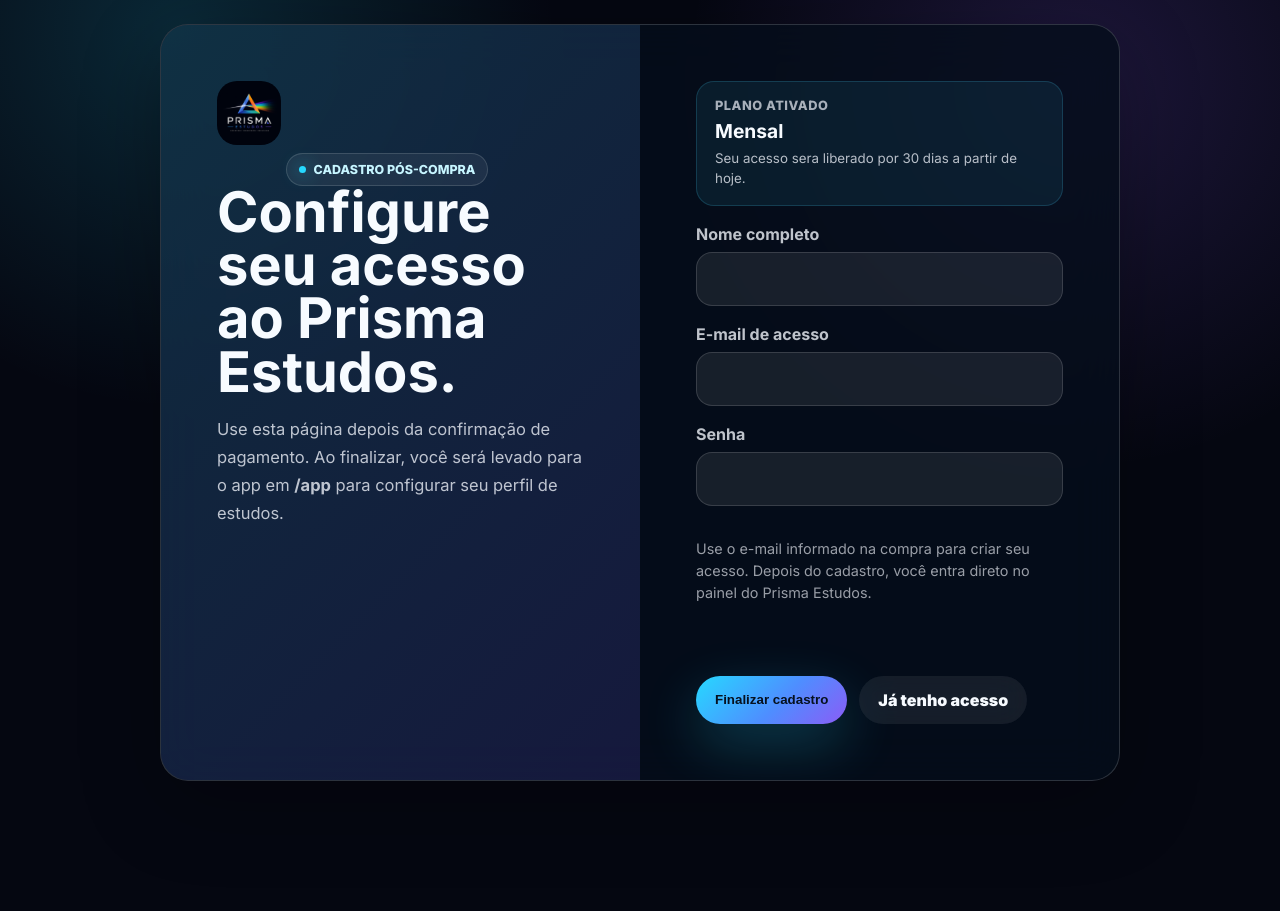
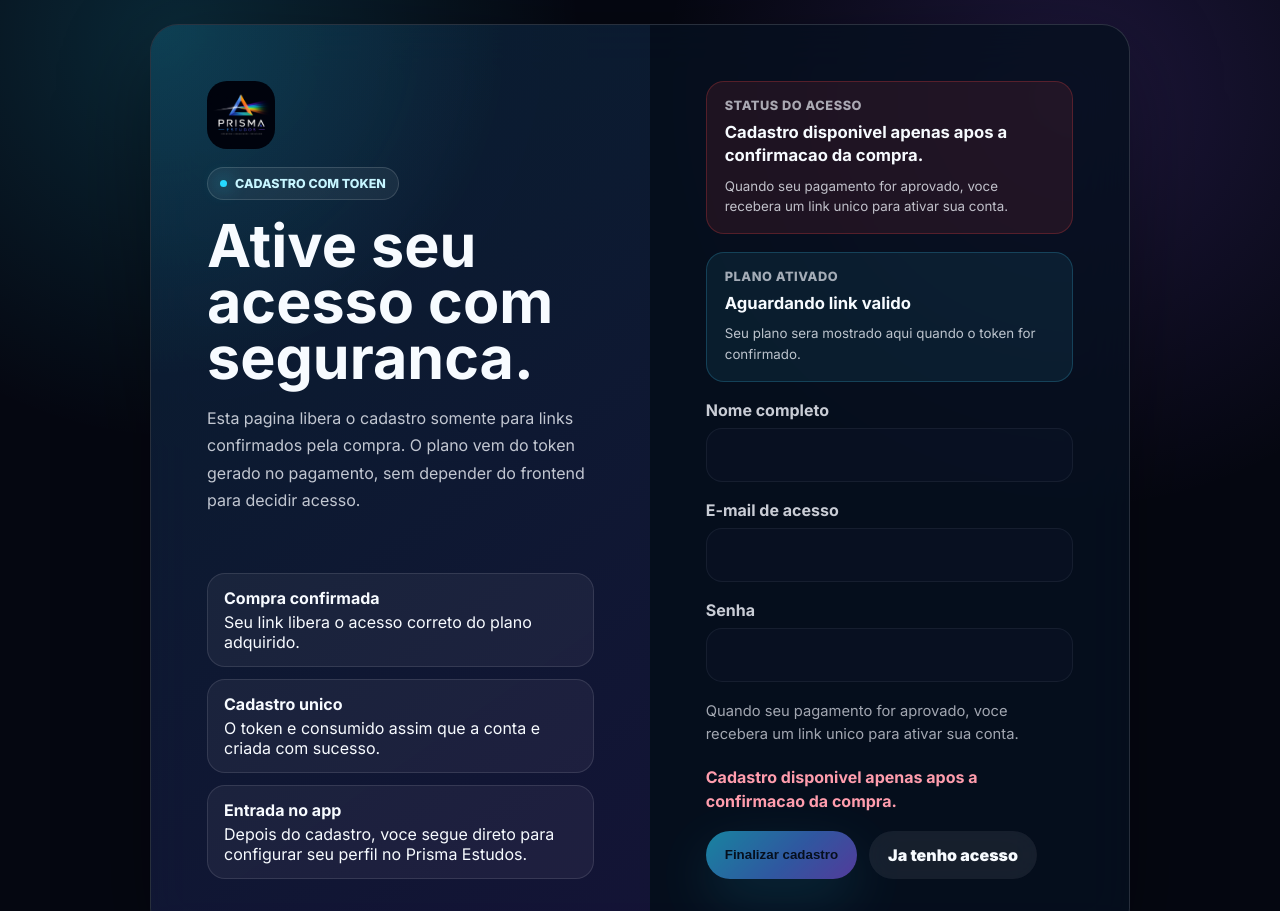
Before and after one commit to estudosprisma-pixel/frontend-prismaestudos, a plain HTML site: page cadastro/index.html in a window 1280 px wide. Shown: the top 911 px of the page. Before the commit the page ends 805 px from the top, so only its background shows below. Drawn offline with Linux system fonts and the light colour scheme.

Commit message:
Liga cadastro ao token de pagamento

```diff
--- a/cadastro/cadastro.js
+++ b/cadastro/cadastro.js
@@ -8,54 +8,71 @@ const PLAN_CONFIG = {
   mensal: {
     label: "Mensal",
     days: 30,
-    description: "Seu acesso sera liberado por 30 dias a partir de hoje."
+    description: "Seu acesso sera liberado por 30 dias a partir da ativacao."
   },
   semestral: {
     label: "Semestral",
     days: 180,
-    description: "Seu acesso sera liberado por 180 dias a partir de hoje."
+    description: "Seu acesso sera liberado por 180 dias a partir da ativacao."
   },
   anual: {
     label: "Anual",
     days: 365,
-    description: "Seu acesso sera liberado por 365 dias a partir de hoje."
+    description: "Seu acesso sera liberado por 365 dias a partir da ativacao."
   }
 };
 
 const params = new URLSearchParams(window.location.search);
-const plan = PLAN_CONFIG[params.get("plano")] ? params.get("plano") : "mensal";
+const token = String(params.get("token") || "").trim();
 
 const form = document.querySelector("#signup-form");
+const submitButton = document.querySelector("#signup-submit");
 const message = document.querySelector("#signup-message");
-const button = form?.querySelector('button[type="submit"]');
+const help = document.querySelector("#signup-help");
+const stateCard = document.querySelector("#signup-state");
 const planName = document.querySelector("#signup-plan-name");
 const planDescription = document.querySelector("#signup-plan-description");
+const nameInput = document.querySelector("#signup-name");
+const emailInput = document.querySelector("#signup-email");
+const passwordInput = document.querySelector("#signup-password");
 
-if (planName) planName.textContent = PLAN_CONFIG[plan].label;
-if (planDescription) planDescription.textContent = PLAN_CONFIG[plan].description;
+let activePlan = null;
+let activeEmail = "";
+
+disableForm();
+
+if (!token) {
+  setBlockedState(
+    "Cadastro disponivel apenas apos a confirmacao da compra.",
+    "Quando seu pagamento for aprovado, voce recebera um link unico para ativar sua conta."
+  );
+} else {
+  validateToken();
+}
 
 form?.addEventListener("submit", async (event) => {
   event.preventDefault();
 
-  const name = document.querySelector("#signup-name").value.trim();
-  const email = document.querySelector("#signup-email").value.trim().toLowerCase();
-  const password = document.querySelector("#signup-password").value;
-
-  if (!name || !email || password.length < 6) {
-    setMessage("Preencha nome, e-mail e uma senha com pelo menos 6 caracteres.", true);
+  if (!token || !activePlan) {
+    setMessage("Link invalido, expirado ou ja utilizado.", true);
     return;
   }
 
-  button.disabled = true;
-  button.textContent = "Criando acesso...";
-  setMessage(`Ativando plano ${PLAN_CONFIG[plan].label}...`, false);
+  submitButton.disabled = true;
+  submitButton.textContent = "Criando acesso...";
+  setMessage("Finalizando seu cadastro...", false);
 
   try {
     const response = await fetch(`${API_BASE}/auth/register`, {
       method: "POST",
       headers: { "Content-Type": "application/json" },
       credentials: "include",
-      body: JSON.stringify({ name, email, password, plan })
+      body: JSON.stringify({
+        token,
+        name: nameInput.value.trim(),
+        email: emailInput.value.trim().toLowerCase(),
+        password: passwordInput.value
+      })
     });
     const data = await response.json().catch(() => ({}));
     if (!response.ok) {
@@ -64,16 +81,106 @@ form?.addEventListener("submit", async (event) => {
 
     localStorage.setItem("prisma-estudos-state-v1", JSON.stringify(data.state));
     localStorage.removeItem("prisma-estudos-local-session");
+    setState("ready", "Conta criada com sucesso.", "Redirecionando voce para o app do Prisma Estudos.");
     setMessage("Cadastro concluido. Redirecionando para o app...", false);
-    window.location.assign("/app/");
+    window.setTimeout(() => {
+      window.location.assign("/app/");
+    }, 500);
   } catch (error) {
-    button.disabled = false;
-    button.textContent = "Finalizar cadastro";
+    submitButton.disabled = false;
+    submitButton.textContent = "Finalizar cadastro";
     setMessage(error.message || "Nao foi possivel concluir o cadastro agora.", true);
   }
 });
+
+async function validateToken() {
+  setState("loading", "Validando seu link...", "Estamos conferindo o token de acesso liberado pela compra.");
+  setMessage("", false);
+
+  try {
+    const response = await fetch(`${API_BASE}/payment-tokens/validate?token=${encodeURIComponent(token)}`, {
+      credentials: "include"
+    });
+    const data = await response.json().catch(() => ({}));
+
+    if (!response.ok || !data.valid) {
+      setBlockedState(
+        "Link invalido, expirado ou ja utilizado.",
+        "Confira se voce abriu o link mais recente enviado apos a confirmacao da compra."
+      );
+      return;
+    }
+
+    activePlan = PLAN_CONFIG[data.plan] ? data.plan : "mensal";
+    activeEmail = String(data.email || "").trim().toLowerCase();
+
+    planName.textContent = PLAN_CONFIG[activePlan].label;
+    planDescription.textContent = PLAN_CONFIG[activePlan].description;
+    if (activeEmail) {
+      emailInput.value = activeEmail;
+      emailInput.readOnly = true;
+    } else {
+      emailInput.readOnly = false;
+    }
+
+    setState("ready", "Link confirmado.", `Plano ${PLAN_CONFIG[activePlan].label} pronto para ativacao.`);
+    help.textContent = activeEmail
+      ? "O e-mail de acesso veio do token da compra e ja foi preenchido para voce."
+      : "Preencha o e-mail usado na compra para finalizar o cadastro.";
+    enableForm();
+  } catch (_error) {
+    setBlockedState(
+      "Nao foi possivel validar seu link agora.",
+      "Tente novamente em instantes. Se o problema continuar, acione o suporte do Prisma Estudos."
+    );
+  }
+}
+
+function disableForm() {
+  [nameInput, emailInput, passwordInput].forEach((input) => {
+    input.disabled = true;
+  });
+  submitButton.disabled = true;
+}
+
+function enableForm() {
+  [nameInput, emailInput, passwordInput].forEach((input) => {
+    input.disabled = false;
+  });
+  if (activeEmail) emailInput.readOnly = true;
+  submitButton.disabled = false;
+  submitButton.textContent = "Finalizar cadastro";
+}
+
+function setBlockedState(title, detail) {
+  activePlan = null;
+  disableForm();
+  planName.textContent = "Aguardando link valido";
+  planDescription.textContent = "Seu plano sera mostrado aqui quando o token for confirmado.";
+  help.textContent = detail;
+  setState("error", title, detail);
+  setMessage(title, true);
+}
+
+function setState(state, title, detail) {
+  stateCard.dataset.state = state;
+  stateCard.innerHTML = `
+    <span>Status do acesso</span>
+    <strong>${escapeHtml(title)}</strong>
+    <small>${escapeHtml(detail)}</small>
+  `;
+}
 
 function setMessage(text, isError) {
   message.textContent = text;
   message.classList.toggle("is-error", Boolean(isError));
 }
+
+function escapeHtml(value) {
+  return String(value || "")
+    .replaceAll("&", "&amp;")
+    .replaceAll("<", "&lt;")
+    .replaceAll(">", "&gt;")
+    .replaceAll("\"", "&quot;")
+    .replaceAll("'", "&#39;");
+}
--- a/cadastro/index.html
+++ b/cadastro/index.html
@@ -3,7 +3,7 @@
   <head>
     <meta charset="UTF-8" />
     <meta name="viewport" content="width=device-width, initial-scale=1.0" />
-    <meta name="description" content="Cadastro pós-compra do Prisma Estudos." />
+    <meta name="description" content="Ative seu acesso ao Prisma Estudos com o link recebido apos a confirmacao da compra." />
     <title>Cadastro | Prisma Estudos</title>
     <link rel="preconnect" href="https://fonts.googleapis.com" />
     <link rel="preconnect" href="https://fonts.gstatic.com" crossorigin />
@@ -22,14 +22,14 @@
       }
 
       .signup-shell {
-        width: min(960px, 100%);
+        width: min(980px, 100%);
         display: grid;
-        grid-template-columns: 1fr 1fr;
+        grid-template-columns: 1.02fr 0.98fr;
         overflow: hidden;
-        border: 1px solid rgba(255, 255, 255, 0.16);
+        border: 1px solid rgba(255, 255, 255, 0.14);
         border-radius: 28px;
-        background: rgba(6, 14, 28, 0.82);
-        box-shadow: 0 24px 80px rgba(0, 0, 0, 0.28);
+        background: rgba(7, 16, 31, 0.84);
+        box-shadow: 0 28px 90px rgba(0, 0, 0, 0.34);
         backdrop-filter: blur(24px);
       }
 
@@ -39,27 +39,53 @@
       }
 
       .signup-copy {
-        background: linear-gradient(135deg, rgba(66, 211, 255, 0.16), rgba(112, 91, 255, 0.16));
+        display: grid;
+        align-content: space-between;
+        gap: 28px;
+        background:
+          radial-gradient(circle at top left, rgba(38, 217, 255, 0.16), transparent 34%),
+          linear-gradient(145deg, rgba(38, 217, 255, 0.08), rgba(124, 58, 237, 0.12));
+      }
+
+      .signup-brand {
+        display: grid;
+        gap: 18px;
       }
 
       .signup-logo {
-        width: 64px;
-        height: 64px;
-        margin-bottom: 28px;
+        width: 68px;
+        height: 68px;
         border-radius: 20px;
       }
 
       .signup-copy h1 {
-        margin: 0 0 16px;
-        font-size: clamp(2rem, 5vw, 3.5rem);
+        margin: 0;
+        font-size: clamp(2.05rem, 5vw, 3.7rem);
         line-height: 0.95;
       }
 
       .signup-copy p {
         margin: 0;
-        color: rgba(245, 248, 255, 0.76);
-        font-size: 1.03rem;
-        line-height: 1.7;
+        color: rgba(245, 248, 255, 0.78);
+        font-size: 1rem;
+        line-height: 1.72;
+      }
+
+      .signup-bullets {
+        display: grid;
+        gap: 12px;
+      }
+
+      .signup-bullets div {
+        padding: 14px 16px;
+        border: 1px solid rgba(255, 255, 255, 0.11);
+        border-radius: 18px;
+        background: rgba(255, 255, 255, 0.05);
+      }
+
+      .signup-bullets strong {
+        display: block;
+        margin-bottom: 4px;
       }
 
       .signup-form {
@@ -67,63 +93,99 @@
         gap: 18px;
       }
 
-      .signup-field {
+      .signup-state,
+      .signup-plan {
         display: grid;
         gap: 8px;
-        color: rgba(245, 248, 255, 0.78);
-        font-weight: 700;
+        padding: 16px 18px;
+        border-radius: 18px;
       }
 
-      .signup-field input {
-        width: 100%;
-        border: 1px solid rgba(255, 255, 255, 0.14);
-        border-radius: 16px;
-        padding: 16px;
-        color: #f5f8ff;
-        background: rgba(255, 255, 255, 0.08);
-        font: inherit;
+      .signup-state {
+        border: 1px solid rgba(148, 163, 184, 0.18);
+        background: rgba(148, 163, 184, 0.08);
       }
 
-      .signup-help {
-        color: rgba(245, 248, 255, 0.62);
-        font-size: 0.9rem;
-        line-height: 1.5;
+      .signup-state[data-state="ready"] {
+        border-color: rgba(34, 197, 94, 0.28);
+        background: rgba(34, 197, 94, 0.1);
       }
 
-      .signup-plan {
-        display: grid;
-        gap: 6px;
-        padding: 16px 18px;
-        border: 1px solid rgba(66, 211, 255, 0.18);
-        border-radius: 18px;
-        background: rgba(66, 211, 255, 0.08);
+      .signup-state[data-state="error"] {
+        border-color: rgba(239, 68, 68, 0.26);
+        background: rgba(239, 68, 68, 0.1);
       }
 
+      .signup-state span,
       .signup-plan span {
-        color: rgba(245, 248, 255, 0.68);
+        color: rgba(245, 248, 255, 0.66);
         font-size: 0.8rem;
         font-weight: 800;
         text-transform: uppercase;
         letter-spacing: 0.04em;
       }
 
+      .signup-state strong,
       .signup-plan strong {
-        font-size: 1.2rem;
+        font-size: 1.04rem;
+        line-height: 1.4;
       }
 
+      .signup-state small,
       .signup-plan small {
-        color: rgba(245, 248, 255, 0.74);
-        line-height: 1.5;
+        color: rgba(245, 248, 255, 0.76);
+        line-height: 1.55;
+      }
+
+      .signup-plan {
+        border: 1px solid rgba(66, 211, 255, 0.2);
+        background: rgba(66, 211, 255, 0.08);
+      }
+
+      .signup-field {
+        display: grid;
+        gap: 8px;
+        color: rgba(245, 248, 255, 0.82);
+        font-weight: 700;
+      }
+
+      .signup-field input {
+        width: 100%;
+        min-height: 54px;
+        border: 1px solid rgba(148, 163, 184, 0.18);
+        border-radius: 16px;
+        padding: 0 16px;
+        color: #f5f8ff;
+        background: rgba(15, 23, 42, 0.72);
+        font: inherit;
+      }
+
+      .signup-field input[readonly] {
+        color: rgba(245, 248, 255, 0.78);
+        background: rgba(255, 255, 255, 0.05);
+      }
+
+      .signup-field input:disabled {
+        cursor: not-allowed;
+        opacity: 0.55;
+      }
+
+      .signup-help {
+        margin: 0;
+        color: rgba(245, 248, 255, 0.66);
+        font-size: 0.92rem;
+        line-height: 1.6;
       }
 
       .signup-message {
         min-height: 22px;
         color: #69e6ba;
         font-weight: 700;
+        line-height: 1.5;
       }
 
       .signup-message.is-error {
-        color: #ff8ea0;
+        color: #ff9dad;
       }
 
       .signup-actions {
@@ -138,6 +200,11 @@
         cursor: pointer;
       }
 
+      .signup-actions .button[disabled] {
+        cursor: not-allowed;
+        opacity: 0.58;
+      }
+
       @media (max-width: 820px) {
         .signup-shell {
           grid-template-columns: 1fr;
@@ -148,42 +215,70 @@
   <body>
     <main class="signup-shell">
       <section class="signup-copy">
-        <img class="signup-logo" src="../app/assets/prisma-estudos-logo.png" alt="Prisma Estudos" />
-        <span class="eyebrow">Cadastro pós-compra</span>
-        <h1>Configure seu acesso ao Prisma Estudos.</h1>
-        <p>
-          Use esta página depois da confirmação de pagamento. Ao finalizar, você será levado para o app em
-          <strong>/app</strong> para configurar seu perfil de estudos.
-        </p>
+        <div class="signup-brand">
+          <img class="signup-logo" src="../app/assets/prisma-estudos-logo.png" alt="Prisma Estudos" />
+          <span class="eyebrow">Cadastro com token</span>
+          <h1>Ative seu acesso com seguranca.</h1>
+          <p>
+            Esta pagina libera o cadastro somente para links confirmados pela compra. O plano vem do token gerado no
+            pagamento, sem depender do frontend para decidir acesso.
+          </p>
+        </div>
+
+        <div class="signup-bullets" aria-hidden="true">
+          <div>
+            <strong>Compra confirmada</strong>
+            <span>Seu link libera o acesso correto do plano adquirido.</span>
+          </div>
+          <div>
+            <strong>Cadastro unico</strong>
+            <span>O token e consumido assim que a conta e criada com sucesso.</span>
+          </div>
+          <div>
+            <strong>Entrada no app</strong>
+            <span>Depois do cadastro, voce segue direto para configurar seu perfil no Prisma Estudos.</span>
+          </div>
+        </div>
       </section>
 
       <section class="signup-form-panel">
-        <form id="signup-form" class="signup-form">
+        <form id="signup-form" class="signup-form" novalidate>
+          <div id="signup-state" class="signup-state" data-state="loading" aria-live="polite">
+            <span>Status do acesso</span>
+            <strong>Validando seu link...</strong>
+            <small>Assim que o token for confirmado, o formulario sera liberado automaticamente.</small>
+          </div>
+
           <div class="signup-plan" aria-live="polite">
             <span>Plano ativado</span>
-            <strong id="signup-plan-name">Mensal</strong>
-            <small id="signup-plan-description">Seu acesso sera liberado por 30 dias a partir de hoje.</small>
+            <strong id="signup-plan-name">Aguardando validacao</strong>
+            <small id="signup-plan-description">O prazo de acesso aparecera aqui assim que o link for validado.</small>
           </div>
+
           <label class="signup-field">
             Nome completo
-            <input id="signup-name" type="text" autocomplete="name" required />
+            <input id="signup-name" type="text" autocomplete="name" disabled />
           </label>
+
           <label class="signup-field">
             E-mail de acesso
-            <input id="signup-email" type="email" autocomplete="email" required />
+            <input id="signup-email" type="email" autocomplete="email" disabled />
           </label>
+
           <label class="signup-field">
             Senha
-            <input id="signup-password" type="password" autocomplete="new-password" minlength="6" required />
+            <input id="signup-password" type="password" autocomplete="new-password" disabled />
           </label>
-          <p class="signup-help">
-            Use o e-mail informado na compra para criar seu acesso. Depois do cadastro, você entra direto no painel do
-            Prisma Estudos.
+
+          <p class="signup-help" id="signup-help">
+            O cadastro fica disponivel apenas depois da confirmacao da compra.
           </p>
+
           <div id="signup-message" class="signup-message" role="status"></div>
+
           <div class="signup-actions">
-            <button class="button primary" type="submit">Finalizar cadastro</button>
-            <a class="button secondary" href="/login/">Já tenho acesso</a>
+            <button id="signup-submit" class="button primary" type="submit" disabled>Finalizar cadastro</button>
+            <a class="button secondary" href="/login/">Ja tenho acesso</a>
           </div>
         </form>
       </section>
```
